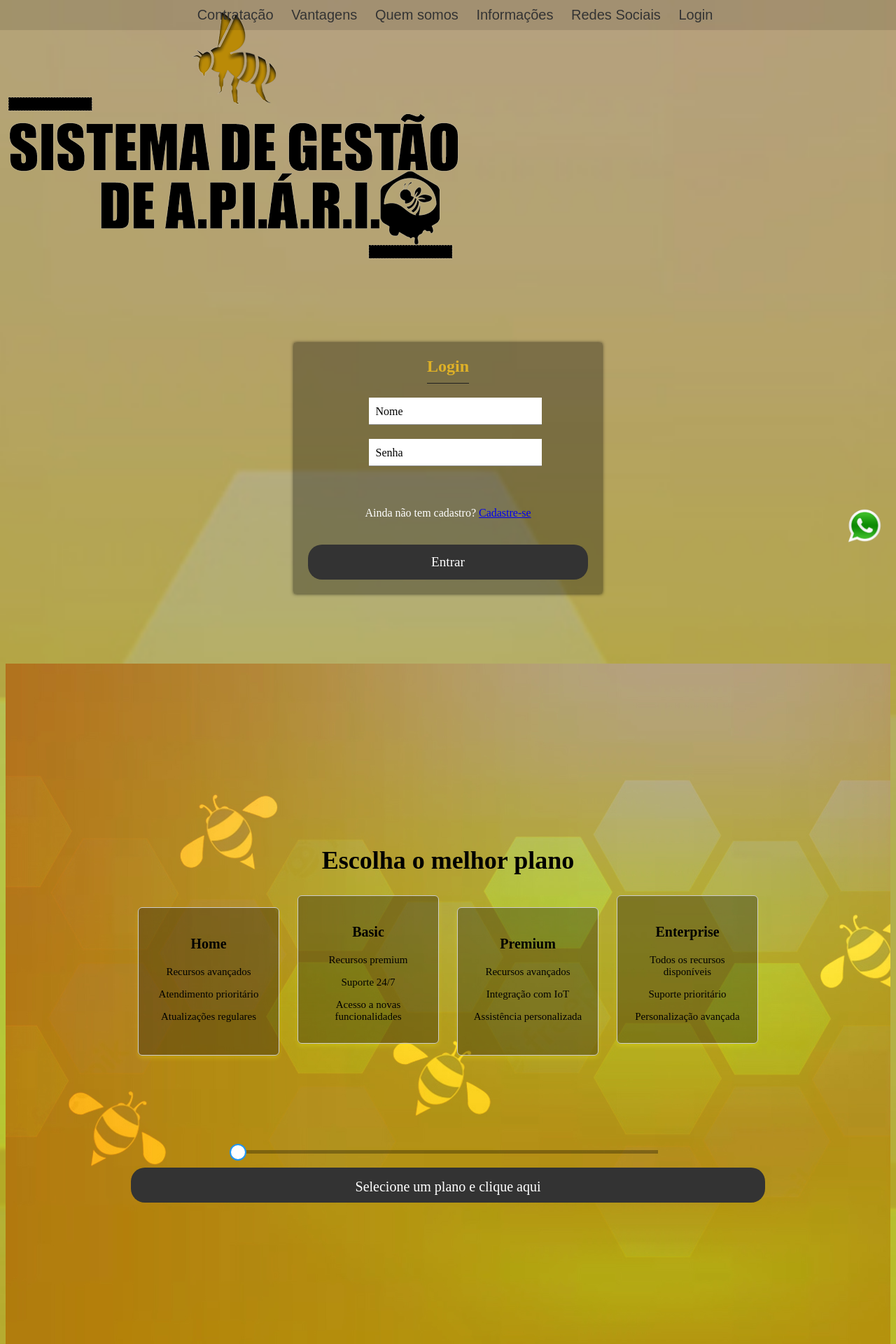
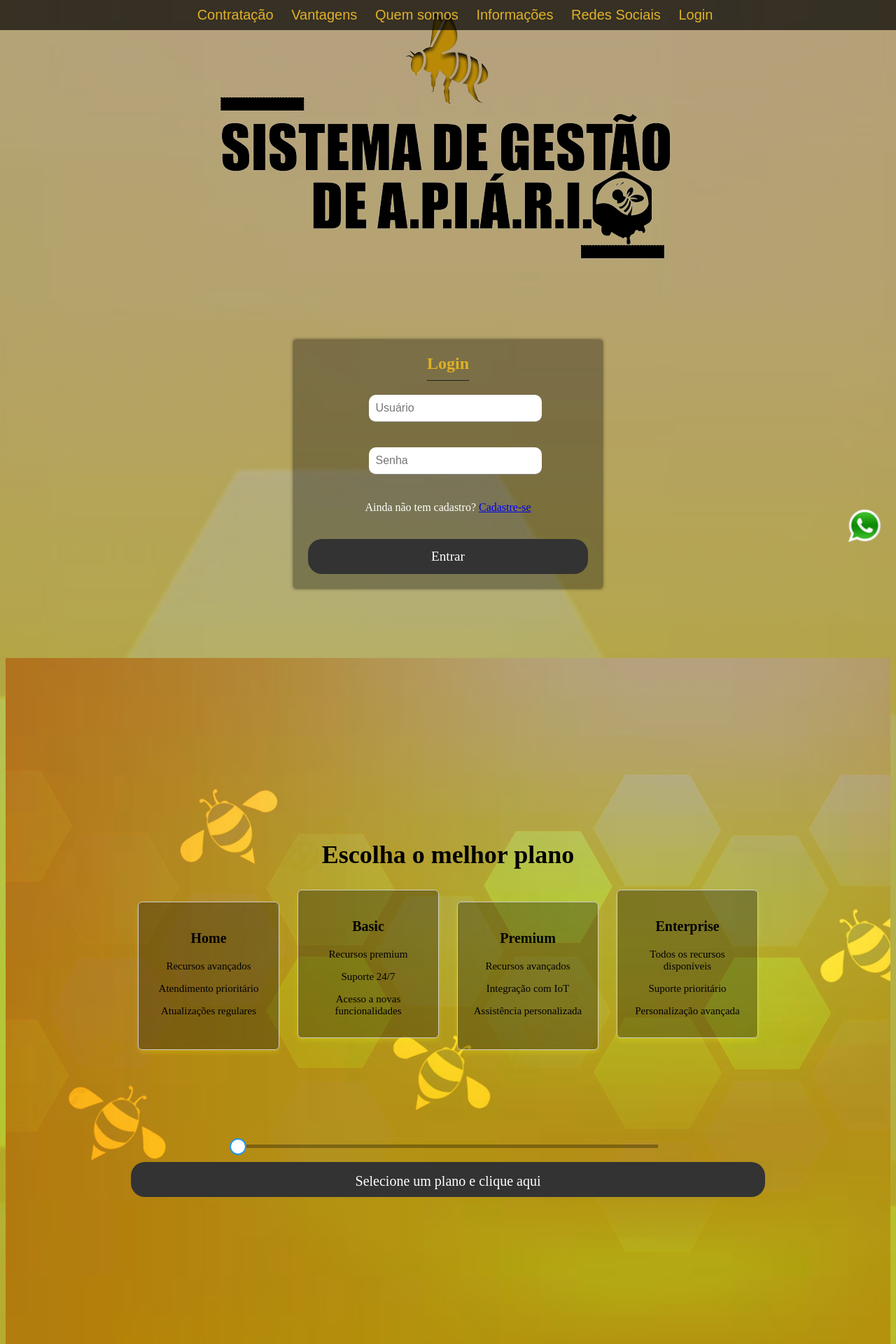
Before and after one commit to pdickel92/sg_apiario, a PHP site: page /ui/index2.php in a window 1280 px wide. Shown: the top 1920 px of the page at 70% size. Run offline with PHP 8.4, Linux system fonts and the light colour scheme.

Commit message:
ajustes no index2

```diff
--- a/index2.php
+++ b/index2.php
@@ -11,11 +11,10 @@
       top: 0;
       left: 0;
       width: 100%;
-      background-color: rgba(0, 0, 0, 0.1);
+      background-color: rgba(0, 0, 0, 0.7);
       /* Amarelo com transparência background: rgba(0, 0, 0, 0.5);">*/
       padding: 10px;
       text-align: center;
-      color: rgba(0, 0, 0, 1);
       font-size: 20px;
       /* Tamanho de fonte maior */
       font-family: Arial, sans-serif;
@@ -23,14 +22,14 @@
     }
 
     .menu.transparente {
-      background-color: rgba(250, 250, 0, 0.4);
+      background-color: rgba(0, 0, 0, 0.4);
       /* Amarelo mais transparente */
     }
 
     .menu a {
       display: inline-block;
       margin: 0 10px;
-      color: #333;
+      color: #dfb127;
       text-decoration: none;
       transition: color 0.3s;
       position: relative;
@@ -102,27 +104,16 @@
       box-shadow: 0 0 5px rgba(0, 0, 0, 0.8);
     }
 
-    .menu a:hover::after {
-      content: '';
-      position: absolute;
-      bottom: -2px;
-      left: 0;
-      width: 100%;
-      height: 2px;
-      background-color: #444;
-      /* Cinza escuro */
-    }
-
     .title {
       font-size: 24px;
       font-weight: bold;
       margin-bottom: 20px;
     }
 
-    .input-container {
+    /* .input-container {
       position: relative;
       margin-bottom: 20px;
-    }
+    } */
 
     .input {
       width: 100%;
@@ -130,6 +121,7 @@
       border: none;
       border-bottom: 1px solid #888;
       font-size: 16px;
+      border-radius: 10px;
     }
 
     .label {
@@ -157,6 +149,20 @@
 
     .btn:hover {
       background-color: #666;
+    }
+
+    .legenda-p {
+
+      background-color: transparent;
+      border-radius: 8px;
+      height: 20px;
+      left: 20px;
+      position: absolute;
+      top: -20px;
+      transform: translateY(0);
+      transition: transform 200ms;
+      width: 100px;
+
     }
 
     /* Estilos CSS para a seção de contratação */
@@ -385,6 +394,7 @@
       background-repeat: no-repeat;
       background-size: cover;
       background-position: center;
+      background-color: rgba(200, 200, 200, 0.6);
     }
   </style>
   <script>
@@ -427,19 +437,21 @@
   </script>
 
 
-  <img src="img/logo2.png">
+  <img src="img/logo2.png" style="display: block; margin: 0 auto;">
 
   <form class="formulario" id="login" method="post" action="verifica_login.php">
     <div class="title">Login</div>
     <div class="input-container">
-      <input id="nome" name="USUARIO" class="input" type="text" placeholder="" />
+      <input id="nome" name="USUARIO" class="input" type="text" placeholder="Usuário" />
       <div class="legenda-p"></div>
-      <label for="nome" class="label icon icon-user-1">Nome</label>
+      <!-- <label for="nome" class="label icon icon-user-1">Nome</label> -->
     </div>
+    <br>
+    <br>
     <div class="input-container">
-      <input id="email" class="input" name="SENHA" type="password" placeholder="" />
+      <input id="email" class="input" name="SENHA" type="password" placeholder="Senha" />
       <div class="legenda-p"></div>
-      <label for="email" class="label icon icon-lock-1">Senha</label>
+      <!-- <label for="email" class="label icon icon-lock-1">Senha</label> -->
     </div>
     <br>
     <p class="link">
```
Also changed, not shown: other parts of index2.php (+30 -21 lines).
